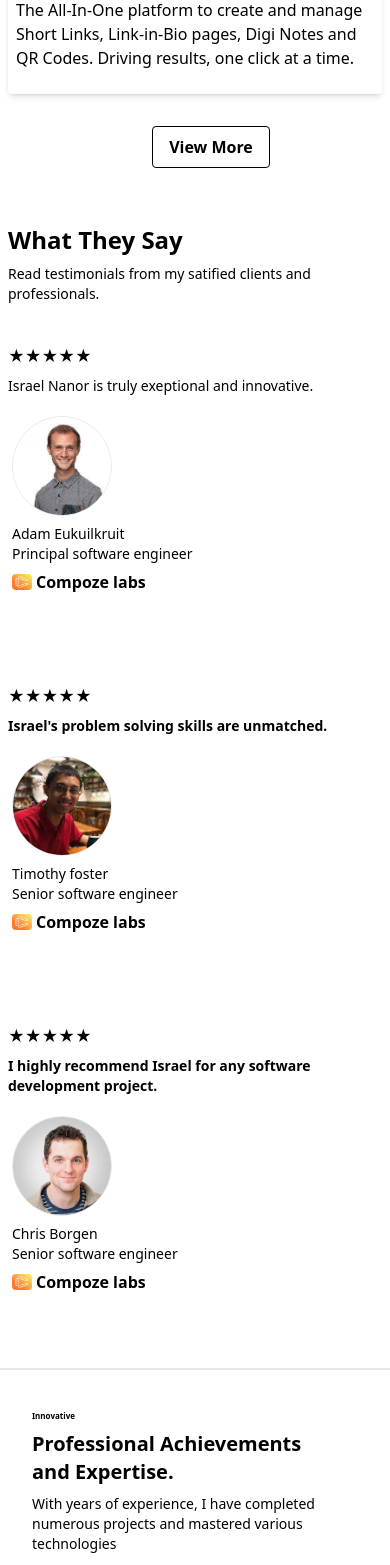
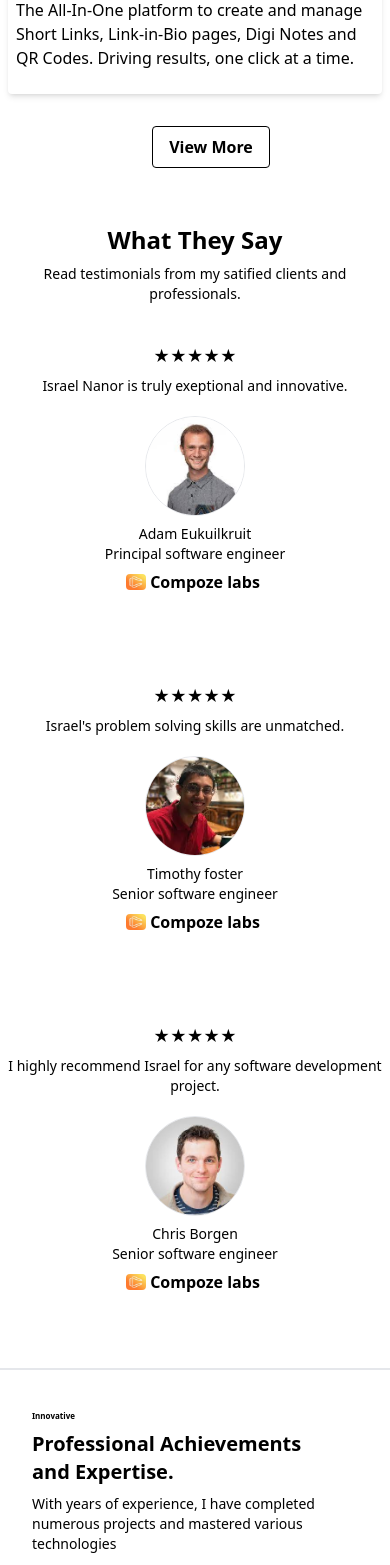
Before and after one commit to NanorIsrael/gv_web, a React (Create React App) app: page / in a window 390 px wide. Shown: the part 1751-3316 px from the top of the page. Built offline with nearby package versions, Linux system fonts and the light colour scheme.

Commit message:
Center testimonials on mobile screens

```diff
--- a/scripts/process_images.js
+++ b/scripts/process_images.js
@@ -18,7 +18,7 @@ async function main() {
       // });
 
       sharp(file)
-        // .resize(1000, 800)
+        // .resize(500, 500)
         .toFile(`${outputdir}${image}.webp`, (err, info) => {
             if (err) {
               console.log(err)
--- a/src/App.css
+++ b/src/App.css
@@ -1553,12 +1553,24 @@ code {
     flex-wrap: wrap;
   }
 
+  .md\:items-start {
+    align-items: flex-start;
+  }
+
+  .md\:justify-start {
+    justify-content: flex-start;
+  }
+
   .md\:justify-around {
     justify-content: space-around;
   }
 
   .md\:pt-0 {
     padding-top: 0px;
+  }
+
+  .md\:text-start {
+    text-align: start;
   }
 
   .md\:text-6xl {
--- a/src/pages/Home.tsx
+++ b/src/pages/Home.tsx
@@ -31,6 +31,12 @@ const partnerIcons = [
   { id: 8, src: 'images/stacks/pg.png', alt: 'postgres' },
   { id: 9, src: 'images/stacks/mongo.jpeg', alt: 'mongodb' },
 ];
+
+const testimonials = [
+  {remark: "Israel Nanor is truly exeptional and innovative.", img: "adam.jpeg", name: "Adam Eukuilkruit", role: "Principal software engineer"},
+  {remark: "Israel's problem solving skills are unmatched.", img: "timothy.jpeg", name: "Timothy foster", role: "Senior software engineer"},
+  {remark: "I highly recommend Israel for any software development project.", img: "chris.jpeg", name: "Chris Borgen", role: "Senior software engineer"}
+]
 
   return (
     <>
@@ -89,55 +95,29 @@ const partnerIcons = [
         </Link>
       </div>
     </section>
-    <section className="py-4 px-2">
-    <h2 className="text-2xl md:text-3xl text-start font-bold mt-2">What They Say</h2>
-    <p className="text-sm md:text-md text-start py-2">Read testimonials from my satified clients and professionals.</p>
+    <section className="py-4 px-2 text-center md:text-start">
+    <h2 className="text-2xl md:text-3xl font-bold mt-2">What They Say</h2>
+    <p className="text-sm md:text-md py-2">Read testimonials from my satified clients and professionals.</p>
       <div className="md:flex justify-around">
-      <div className="py-8 md:max-w-[300px]">
+      {
+        testimonials.map(person => (
+          <div key={person.name} className="py-8 md:max-w-[300px]">
           <span>★</span><span>★</span><span>★</span><span>★</span><span>★</span>
-        <p className="text-sm md:text-md text-start py-2 font-medium">Israel Nanor is truly exeptional and innovative.</p>
-        <figure className="my-2 p-1">
-          <img src="images/testimonials/adam.jpeg" alt="" width={100} height={100} className="block rounded-full border boder-black"/>
+          <p className="text-sm md:text-md py-2 font-medium">{person.remark}</p>
+          <figure className="my-2 p-1 flex flex-col items-center text-center md:text-start md:items-start">
+            <img src={`images/testimonials/${person.img}`} alt="" width={100} height={100} className="block rounded-full border boder-black"/>
             <figcaption className="py-2 leading-tight">
-            <p className="text-sm font-medium md:text-md text-start">Adam Eukuilkruit</p>
-            <p className="text-sm md:text-md text-start">Principal software engineer</p>
-            <figure className="flex py-2">
+              <p className="text-sm font-medium md:text-md">{person.name}</p>
+              <p className="text-sm md:text-md">{person.role}</p>
+              <figure className="flex py-2 justify-center md:justify-start">
               <img src={"images/testimonials/compoze.jpeg"} alt="" width={20} height={2} className="rounded max-h-4 self-center"/>
               <p className="font-bold mx-1">Compoze labs</p>
               </figure>
             </figcaption>
           </figure>
         </div>
-      <div className="py-8 md:max-w-[300px]">
-        <span>★</span><span>★</span><span>★</span><span>★</span><span>★</span>
-        <p className="text-sm md:text-md text-start py-2 font-semibold">Israel&apos;s problem solving skills are unmatched.</p>
-        <figure className="my-2 p-1">
-          <img src="images/testimonials/timothy.jpeg" alt="" width={100} height={100} className="block rounded-full border boder-black"/>
-          <figcaption className="py-2 leading-tight">
-            <p className="text-sm font-medium md:text-md text-start">Timothy foster</p>
-            <p className="text-sm md:text-md text-start">Senior software engineer</p>
-            <figure className="flex py-2">
-            <img src={"images/testimonials/compoze.jpeg"} alt="" width={20} height={2} className="rounded max-h-4 self-center"/>
-            <p className="font-bold mx-1">Compoze labs</p>
-            </figure>
-          </figcaption>
-        </figure>
-      </div>
-      <div className="py-8 md:max-w-[300px]">
-        <span>★</span><span>★</span><span>★</span><span>★</span><span>★</span>
-        <p className="text-sm md:text-md text-start py-2 font-semibold">I highly recommend Israel for any software development project.</p>
-        <figure className="my-2 p-1">
-          <img src="images/testimonials/chris.jpeg" alt="" width={100} height={100} className="block rounded-full border boder-black"/>
-          <figcaption className="py-2 leading-tight">
-            <p className="text-sm font-medium md:text-md text-start">Chris Borgen</p>
-            <p className="text-sm md:text-md text-start">Senior software engineer</p>
-            <figure className="flex py-2">
-            <img src={"images/testimonials/compoze.jpeg"} alt="" width={20} height={2} className="rounded max-h-4 self-center"/>
-            <p className="font-bold mx-1">Compoze labs</p>
-            </figure>
-          </figcaption>
-        </figure>
-      </div>
+        ))
+      }
       </div>
     </section>
     <hr/>
```
Lines whose indentation alone changed are shown as unchanged.
